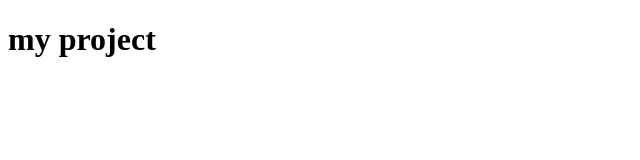
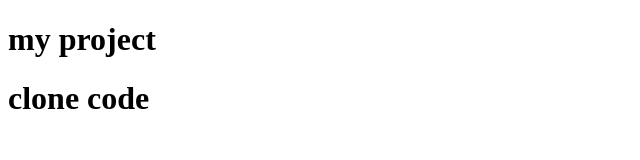
Before and after one commit to smartsusee/nagome, a plain HTML site: page index.html in a window 1280 px wide. Shown: the whole page, without its empty margins (0-640 px from the left). Drawn offline with Linux system fonts and the light colour scheme.

Commit message:
h1 insert

```diff
--- a/index.html
+++ b/index.html
@@ -6,6 +6,7 @@
     <title>Document</title>
   </head>
   <body>
-    <h1>my project</h1>
+    <h1>my project </h1>
+  <h1>clone code  </h1>
   </body>
 </html>
```
